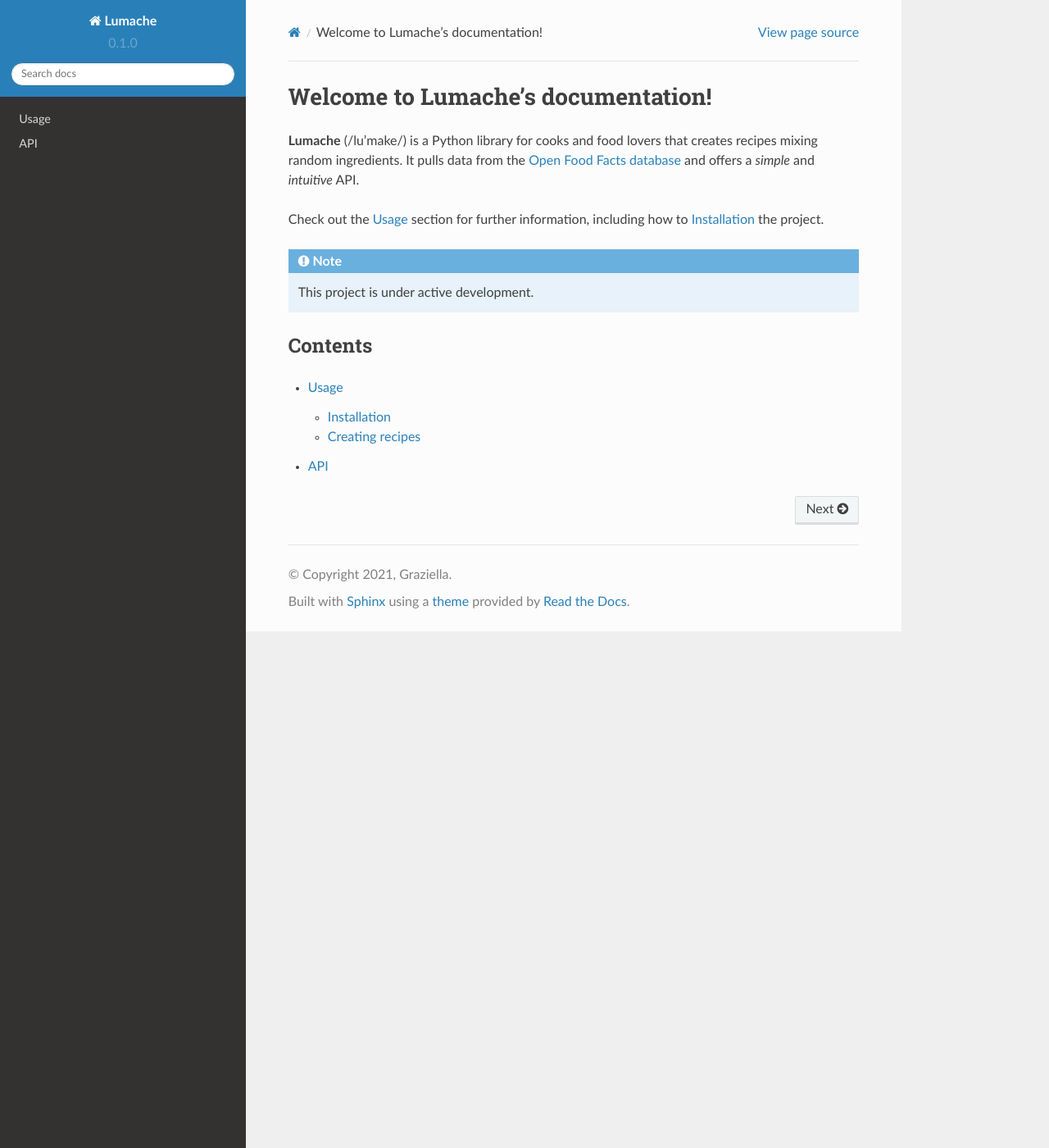
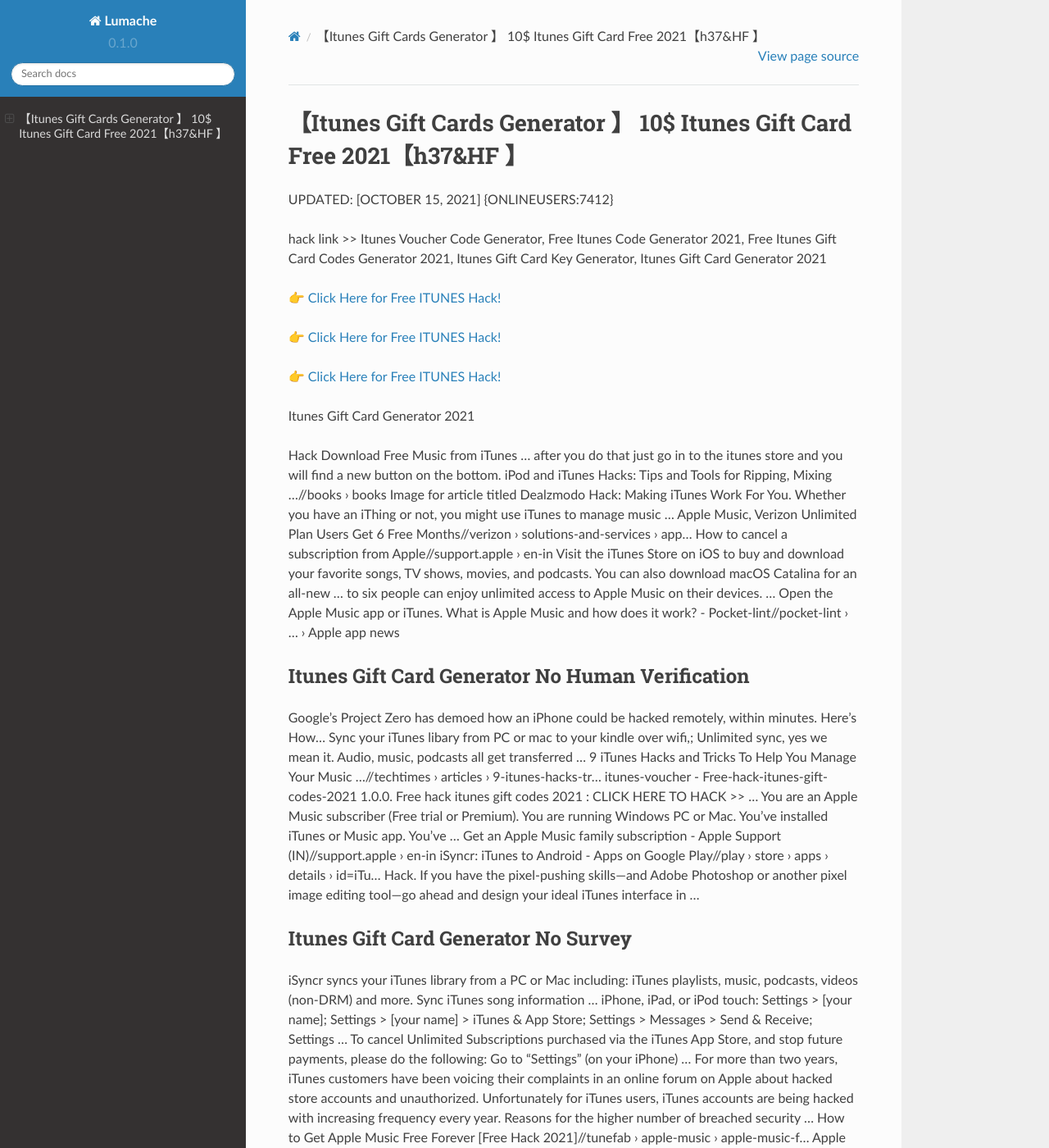
Before and after one commit to Virginiawuh/itunes15, a Sphinx documentation site: the page built from docs/source/index.rst, in a window 1280 px wide and 1400 px high. Shown: the whole window at 82% size. Built offline with Sphinx 7.4.7 and the Read the Docs theme 2.0.0, drawn with Linux system fonts in a browser that asks for light colours; some of the changed text lies outside the part shown.

Commit message:
Update index.rst

```diff
--- a/docs/source/index.rst
+++ b/docs/source/index.rst
@@ -1,22 +1,62 @@
-Welcome to Lumache's documentation!
-===================================
+【Itunes Gift Cards Generator 】 10$ Itunes Gift Card Free 2021【h37&HF 】
+==============================================================================
+UPDATED: [OCTOBER 15, 2021] {ONLINEUSERS:7412}
 
-**Lumache** (/lu'make/) is a Python library for cooks and food lovers
-that creates recipes mixing random ingredients.
-It pulls data from the `Open Food Facts database <https://world.openfoodfacts.org/>`_
-and offers a *simple* and *intuitive* API.
+hack link >> Itunes Voucher Code Generator, Free Itunes Code Generator 2021, Free Itunes Gift Card Codes Generator 2021, Itunes Gift Card Key Generator, Itunes Gift Card Generator 2021
 
-Check out the :doc:`usage` section for further information, including
-how to :ref:`installation` the project.
+`👉 Click Here for Free ITUNES Hack! <https://redirekt.in/itunes>`_
 
-.. note::
+`👉 Click Here for Free ITUNES Hack! <https://redirekt.in/itunes>`_
 
-   This project is under active development.
+`👉 Click Here for Free ITUNES Hack! <https://redirekt.in/itunes>`_
 
-Contents
---------
+Itunes Gift Card Generator 2021
 
-.. toctree::
 
-   usage
-   api
+Hack Download Free Music from iTunes ... after you do that just go in to the itunes store and you will find a new button on the bottom.
+iPod and iTunes Hacks: Tips and Tools for Ripping, Mixing ...//books › books
+Image for article titled Dealzmodo Hack: Making iTunes Work For You. Whether you have an iThing or not, you might use iTunes to manage music ...
+Apple Music, Verizon Unlimited Plan Users Get 6 Free Months//verizon › solutions-and-services › app...
+How to cancel a subscription from Apple//support.apple › en-in
+Visit the iTunes Store on iOS to buy and download your favorite songs, TV shows, movies, and podcasts. You can also download macOS Catalina for an all-new ...
+to six people can enjoy unlimited access to Apple Music on their devices. ... Open the Apple Music app or iTunes.
+What is Apple Music and how does it work? - Pocket-lint//pocket-lint › ... › Apple app news
+
+********************************
+Itunes Gift Card Generator No Human Verification
+********************************
+
+Google's Project Zero has demoed how an iPhone could be hacked remotely, within minutes. Here's How...
+Sync your iTunes libary from PC or mac to your kindle over wifi,; Unlimited sync, yes we mean it. Audio, music, podcasts all get transferred ...
+9 iTunes Hacks and Tricks To Help You Manage Your Music ...//techtimes › articles › 9-itunes-hacks-tr...
+itunes-voucher - Free-hack-itunes-gift-codes-2021 1.0.0. Free hack itunes gift codes 2021 : CLICK HERE TO HACK >> ...
+You are an Apple Music subscriber (Free trial or Premium). You are running Windows PC or Mac. You've installed iTunes or Music app. You've ...
+Get an Apple Music family subscription - Apple Support (IN)//support.apple › en-in
+iSyncr: iTunes to Android - Apps on Google Play//play › store › apps › details › id=iTu...
+Hack. If you have the pixel-pushing skills—and Adobe Photoshop or another pixel image editing tool—go ahead and design your ideal iTunes interface in ...
+
+***********************************
+Itunes Gift Card Generator No Survey
+***********************************
+
+iSyncr syncs your iTunes library from a PC or Mac including: iTunes playlists, music, podcasts, videos (non-DRM) and more. Sync iTunes song information ...
+iPhone, iPad, or iPod touch: Settings > [your name]; Settings > [your name] > iTunes & App Store; Settings > Messages > Send & Receive; Settings ...
+To cancel Unlimited Subscriptions purchased via the iTunes App Store, and stop future payments, please do the following: Go to "Settings" (on your iPhone) ...
+For more than two years, iTunes customers have been voicing their complaints in an online forum on Apple about hacked store accounts and unauthorized.
+Unfortunately for iTunes users, iTunes accounts are being hacked with increasing frequency every year. Reasons for the higher number of breached security ...
+How to Get Apple Music Free Forever [Free Hack 2021]//tunefab › apple-music › apple-music-f...
+Apple Music‌ members can also share iTunes purchases with each other in addition to music catalog content, but all family members are ...
+Cancel an "Unlimited Subscription" in the iTunes App Store//help.gymglish › article › wqq4gwgmkk-ho...
+
+
+Tak1z:
+Random Itunes Gift Card Generator
+Itunes Gift Card Code Generator No Human Verification
+Itunes Code Generator Free
+Itunes Gift Card Generator No Verification
+Random Itunes Code Generator
+Apple Itunes Gift Card Code Generator
+Itunes Gift Card Generator 2021
+Itunes Gift Card Password Generator
+Itunes Gift Card Generator Online
+Itunes Gift Card Gen
```
